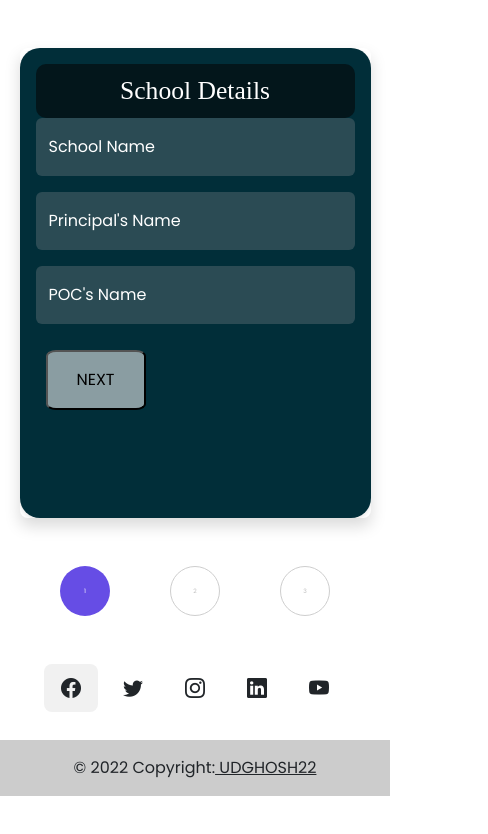
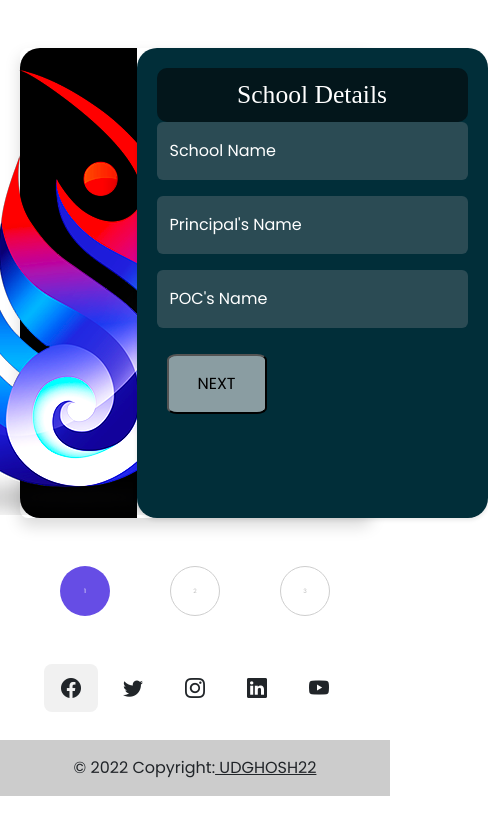
Before and after one commit to humayun-987/GuestRoomBookingSystem, a React (Create React App) app: page /contingentregister in a window 390 px wide. Shown: the top 834 px of the page, 488 px wide, since content can reach past the window. Built offline with nearby package versions, Linux system fonts and the light colour scheme.

Commit message:
fixed css issue

```diff
--- a/src/comp/RegistrationPortal/ContigentRegistration.jsx
+++ b/src/comp/RegistrationPortal/ContigentRegistration.jsx
@@ -161,11 +161,11 @@ const SchoolDetails = ({ nextStep, handleFormData, values, page }) => {
         <div className="container loginbox">
           <div className="row1">
             <div className="mx-auto">
-              <div className="card border-0 shadow rounded-3 my-5 con2">
-                <div className="img">
+              <div className="registercard border-0 shadow rounded-3 my-5 con2">
+                <div className="regimg">
                   <img src={logo} alt="logo" />
                 </div>
-                <form className="card-body">
+                <form className="register-card-body">
                   <p className="signin">School Details</p>
                   <div className="form">
                     <div className="form-floating mb-3">
@@ -306,11 +306,11 @@ const ContactDetails = ({
         <div className="container loginbox">
           <div className="row1">
             <div className="mx-auto">
-              <div className="card border-0 shadow rounded-3 my-5 con2">
-                <div className="img">
+              <div className="registercard border-0 shadow rounded-3 my-5 con2">
+                <div className="regimg">
                   <img src={logo} alt="logo" />
                 </div>
-                <form className="card-body">
+                <form className="register-card-body">
                   <p className="signin">Contact Details</p>
                   <div className="form">
                     <div className="form-floating mb-3">
@@ -511,11 +511,11 @@ const SchoolAddress = ({
         <div className="container loginbox">
           <div className="row1">
             <div className="mx-auto">
-              <div className="card border-0 shadow rounded-3 my-5 con2">
-                <div className="img">
+              <div className="registercard border-0 shadow rounded-3 my-5 con2">
+                <div className="regimg">
                   <img src={logo} alt="logo" />
                 </div>
-                <form className="card-body">
+                <form className="register-card-body">
                   <p className="signin">Address</p>
                   <div className="form">
                     <div className="form-floating mb-3">
--- a/src/comp/RegistrationPortal/IndividualRegistration.jsx
+++ b/src/comp/RegistrationPortal/IndividualRegistration.jsx
@@ -153,11 +153,11 @@ const PersonalDetails = ({ nextStep, handleFormData, values, page }) => {
         <div className="container loginbox">
           <div className="row1">
             <div className="mx-auto">
-              <div className="card border-0 shadow rounded-3 my-5 con2">
-                <div className="img">
+              <div className="registercard border-0 shadow rounded-3 my-5 con2">
+                <div className="regimg">
                   <img src={logo} alt="logo" />
                 </div>
-                <form className="card-body" >
+                <form className="register-card-body" >
                   <p className="signin">Personal Details</p>
                   <div className="form">
                     <div className="form-floating mb-3">
@@ -394,11 +394,11 @@ const ContactDetails = ({
         <div className="container loginbox">
           <div className="row1">
             <div className="mx-auto">
-              <div className="card border-0 shadow rounded-3 my-5 con2">
-                <div className="img">
+              <div className="registercard border-0 shadow rounded-3 my-5 con2">
+                <div className="regimg">
                   <img src={logo} alt="logo" />
                 </div>
-                <form className="card-body" >
+                <form className="register-card-body" >
                   <p className="signin">Contact Details</p>
                   <div className="form">
                     <div className="form-floating mb-3">
--- a/src/comp/RegistrationPortal/individual.css
+++ b/src/comp/RegistrationPortal/individual.css
@@ -85,7 +85,7 @@
   height: fit-content;
   border: none;
 }
-.card-body {
+.register-card-body {
     height: fit-content;
     margin: 0;
   background-color: #012e39;
@@ -117,7 +117,7 @@
   margin-right: auto;
 }
 
-.card {
+.registercard{
   display: -webkit-box;
   height: fit-content;
   width: 60vw;
@@ -129,7 +129,7 @@ svg {
   display: block;
   align-items: center;
 }
-.img {
+.regimg {
   width: 30vw;
   display: flex;
   justify-content:center ;
@@ -154,15 +154,15 @@ svg {
 }
 
 @media (max-width: 1000px) and (min-width: 500px) {
-  .img {
+  .regimg {
     display: none;
   }
 
-  .card {
+  .registercard{
     width: 70vw;
     height: fit-content;
   }
-  .card-body {
+  .register-card-body {
     border-top-right-radius: 20px;
     border-bottom-right-radius: 20px;
     width: 100%;
@@ -191,10 +191,10 @@ svg {
     display: none;
   }
 
-  .card {
+  .registercard{
     width: 90vw;
   }
-  .card-body {
+  .register-card-body {
     border-radius: 20px;
     width: 100%;
     min-height: 400px;
@@ -211,7 +211,7 @@ svg {
   }
 }
 
-.card-body {
+.register-card-body {
     border-top-right-radius: 20px;
     border-bottom-right-radius: 20px;
     margin: 0;
```
